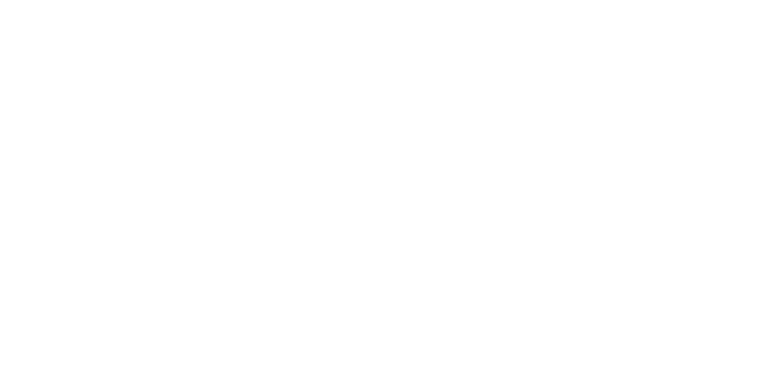
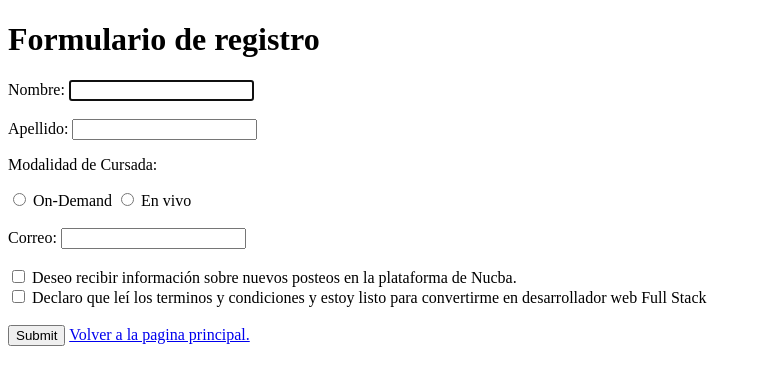
Before and after one commit to ThoDov/entrega-1, a plain HTML site: page ejercicio3.html in a window 1280 px wide. Shown: the whole page, without its empty margins (0-760 px from the left). Drawn offline with Linux system fonts and the light colour scheme.

Commit message:
ejercicio3 hecho

```diff
--- a/ejercicio3.html
+++ b/ejercicio3.html
@@ -0,0 +1,56 @@
+<!DOCTYPE html>
+<html lang="en">
+  <head>
+    <meta charset="UTF-8" />
+    <meta name="viewport" content="width=device-width, initial-scale=1.0" />
+    <title>Document</title>
+  </head>
+  <body>
+    <h1>Formulario de registro</h1>
+
+    <div>
+      <label for="name">Nombre:</label>
+      <input type="text" id="name" name="name" autofocus />
+    </div>
+    <br />
+    <div>
+      <label for="surname">Apellido:</label>
+
+      <input type="text" name="apellido" id="apellido" autofocus />
+    </div>
+
+    <div>
+      <p>Modalidad de Cursada:</p>
+      <div>
+        <input type="radio" id="On-Demand" name="modalidad" />
+        <label for="On-Demand">On-Demand</label>
+        <input type="radio" id="En vivo" name="modalidad" />
+        <label for="En vivo">En vivo</label>
+      </div>
+    </div>
+    <br />
+    <div>
+      <label for="email">Correo:</label>
+      <input type="email" id="email" name="email" autofocus />
+    </div>
+    <br />
+    <div>
+      <input type="checkbox" id="spam" />
+      <label for="spam"
+        >Deseo recibir información sobre nuevos posteos en la plataforma de
+        Nucba.</label
+      >
+    </div>
+    <div>
+      <input type="checkbox" id="tyc" />
+      <label for="tyc"
+        >Declaro que leí los terminos y condiciones y estoy listo para
+        convertirme en desarrollador web Full Stack</label
+      >
+    </div>
+    <br />
+    <input type="submit" name="enviar" id="enviar" />
+
+    <a href="index.html">Volver a la pagina principal.</a>
+  </body>
+</html>
```
Also changed, not shown: ejercicio1.html (+1 -1 lines), ejercicio2.html (+3 -8 lines).
